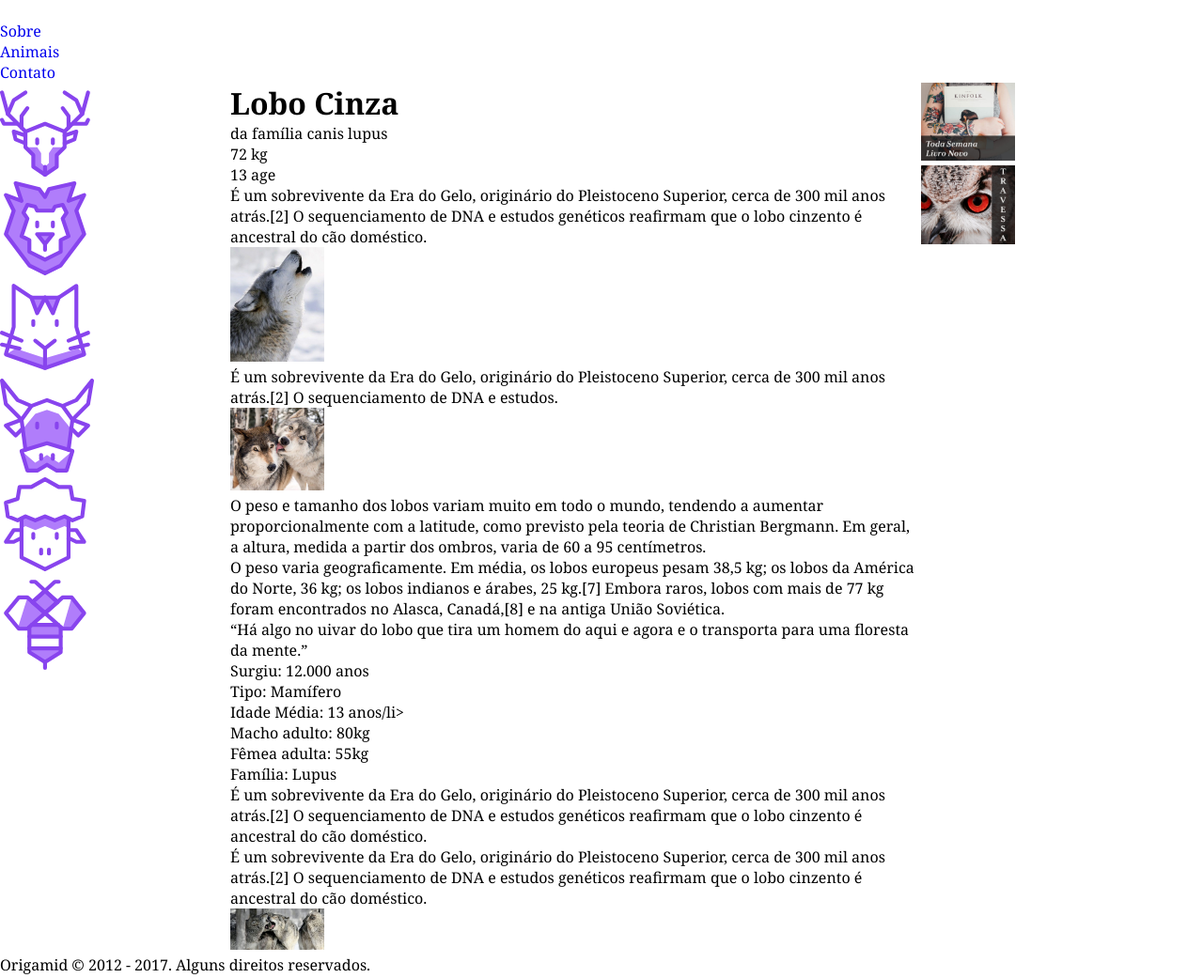
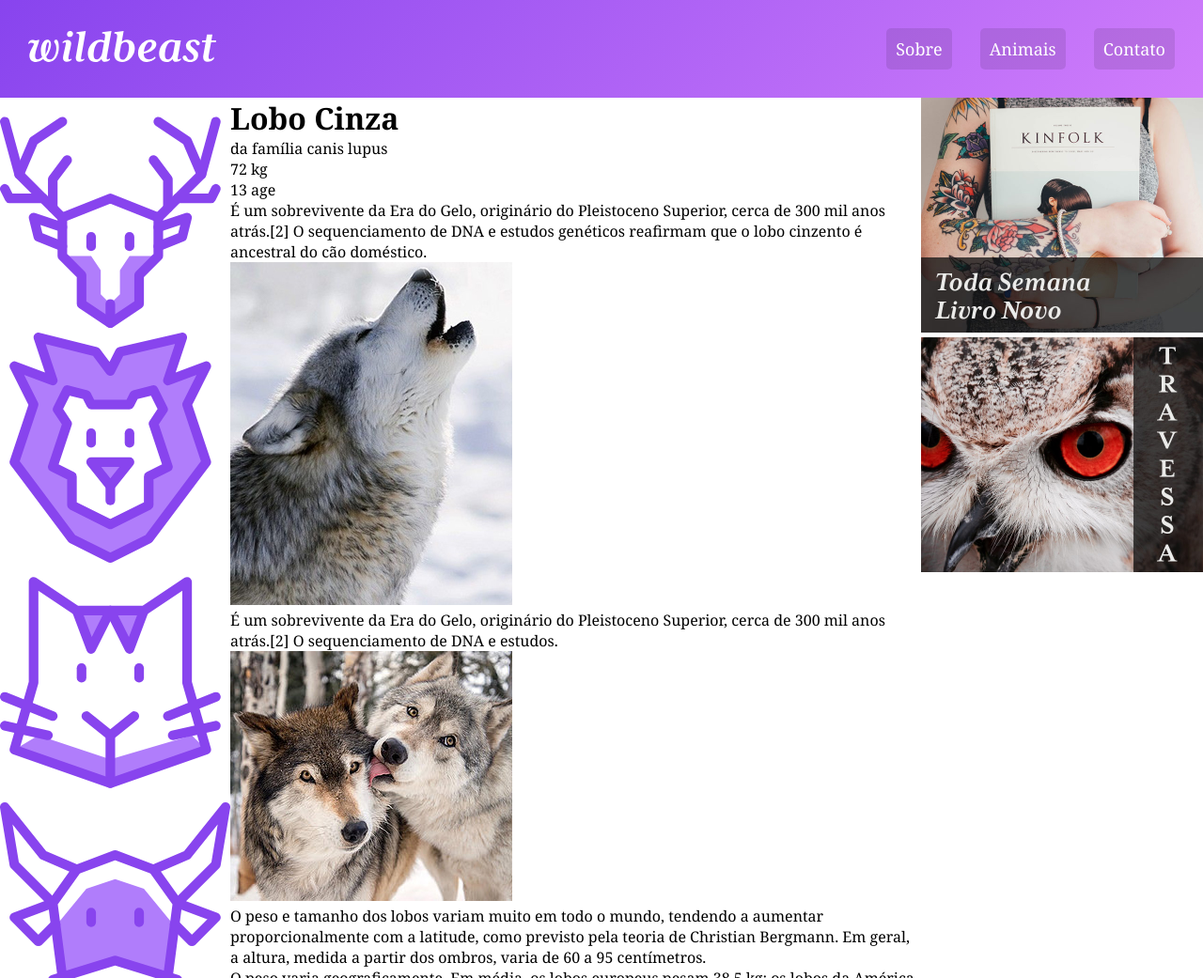
Before and after one commit to nycolexavier/site-responsivo, a plain HTML site: page index.html in a window 1280 px wide. Shown: the top 1041 px of the page at 94% size. Drawn offline with Linux system fonts and the light colour scheme.

Commit message:
🎨 header

```diff
--- a/style.css
+++ b/style.css
@@ -16,7 +16,7 @@ a {
 }
 
 img {
-    max-width: 100px;
+    max-width: 100%;
 }
 
 /* GRID GERAL */
@@ -31,8 +31,43 @@ img {
     ;
 }
 
+/* HEADER */
+
 .header {
     grid-area: header;
+    background: linear-gradient(135deg, #8844ee, #d07dfb);
+    padding: 30px;
+    display: grid;
+    grid-template-columns: 1fr auto;
+    align-items: center;
+}
+
+.logo {
+    max-width: 200px;
+}
+
+.header nav ul {
+    display: flex;
+    flex-wrap: wrap;
+}
+
+.header nav a {
+    display: block;
+    padding: 10px;
+    color: #ffff;
+    font-size: 1.125rem;
+    background: rgba(0, 0, 0, .1);
+    border-radius: 5px;
+
+    transition: 0.1s;
+}
+
+.header nav a:hover {
+    background: rgba(0, 0, 0, .5);
+}
+
+.header li + li {
+    margin-left: 30px;
 }
 
 .sidenav {
```
